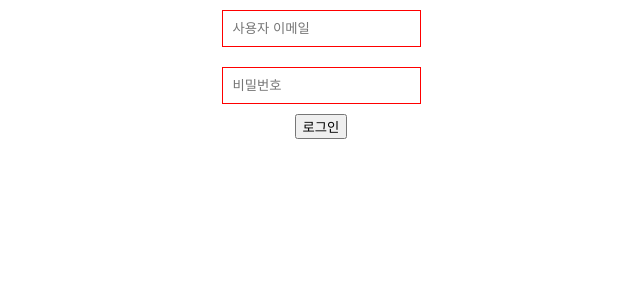
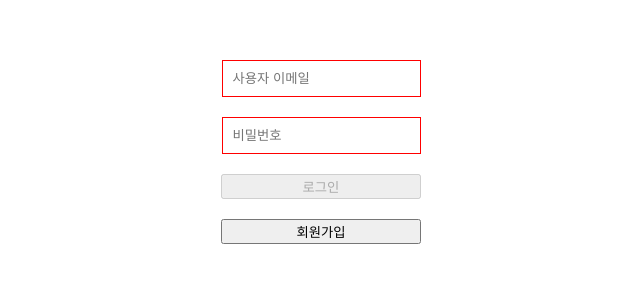
Before and after one commit to nam2350/function-component, a React (Create React App) app: page / in a window 1280 px wide. Shown: the top 300 px of the page, without its empty margins (319-959 px from the left). Built offline with nearby package versions, Linux system fonts and the light colour scheme.

Commit message:
modify:로그인 회원가입 inputcontainer같이쓰기

```diff
--- a/src/App.js
+++ b/src/App.js
@@ -2,7 +2,7 @@ import React from "react";
 import { createGlobalStyle } from "styled-components";
 import reset from "styled-reset";
 
-import LoginJM from "./Component/Jungmin/LoginJM";
+import LoginJM from "./Component/Jungmin/Login/LoginJM";
 
 const GlobalStyle = createGlobalStyle`
   ${reset}
--- a/src/Component/Jungmin/Component/Basic/Button.js
+++ b/src/Component/Jungmin/Component/Basic/Button.js
@@ -1,7 +1,16 @@
 import React from "react";
 
-const Button = ({ type, className }) => {
-  return <button className={className}>{type}</button>;
+const Button = ({ name, className, disabled, handleOnSubmit }) => {
+  return (
+    <button
+      name={name}
+      className={className}
+      onClick={handleOnSubmit}
+      disabled={disabled}
+    >
+      {name}
+    </button>
+  );
 };
 
 export default Button;
--- /dev/null
+++ b/src/Component/Jungmin/Component/Basic/InputContainer.js
@@ -0,0 +1,60 @@
+import React from "react";
+import styled from "styled-components";
+import Input from "./Input";
+import Button from "./Button";
+
+const InputContainer = ({
+  inputInfo,
+  buttonInfo,
+  handleInput,
+  handleOnSubmit,
+  disabled,
+}) => {
+  return (
+    <InputBox>
+      {inputInfo.map(({ name, type, placeholder }) => {
+        return (
+          <InputStyle
+            key={name}
+            name={name}
+            type={type}
+            placeholder={placeholder}
+            handleInput={handleInput}
+          />
+        );
+      })}
+
+      {buttonInfo.map(({ name }) => {
+        return (
+          <ButtonStyle
+            key={name}
+            name={name}
+            handleOnSubmit={handleOnSubmit}
+            disabled={name === "회원가입" ? false : disabled}
+          />
+        );
+      })}
+    </InputBox>
+  );
+};
+
+const InputStyle = styled(Input)`
+  border: 1px solid red;
+  padding: 10px;
+  margin: 10px;
+`;
+
+const ButtonStyle = styled(Button)`
+  margin: 10px;
+  width: 100%;
+`;
+
+const InputBox = styled.form`
+  display: flex;
+  flex-direction: column;
+  align-items: center;
+  margin: 50px;
+  width: 200px;
+`;
+
+export default InputContainer;
--- /dev/null
+++ b/src/Component/Jungmin/Login/LoginJM.js
@@ -0,0 +1,116 @@
+import styled from "styled-components";
+import React, { useState } from "react";
+import InputContainer from "../Component/Basic/InputContainer";
+
+const LoginJM = () => {
+  const [form, setForm] = useState({});
+  const [Sign, setSign] = useState(true);
+
+  const handleOnSubmit = (e) => {
+    e.preventDefault();
+    const { name } = e.target;
+    if (name === "로그인") {
+      console.log(form);
+      alert("로그인에 성공");
+    } else if (name === "회원가입") {
+      setSign(!Sign);
+      setForm({});
+    } else if (name === "제출") {
+      console.log(form);
+      setSign(!Sign);
+      alert("회원가입에 성공");
+      setForm({});
+    }
+  };
+  const { email, password, name } = form;
+  let signinDisabled = email && password ? false : true;
+  let signupDisabled = email && password && name ? false : true;
+  console.log(signinDisabled);
+  const handleInput = (name, value) => {
+    setForm((prev) => {
+      return { ...prev, [name]: value };
+    });
+  };
+  return (
+    <Login>
+      {Sign && (
+        <InputContainer
+          inputInfo={signinInput}
+          buttonInfo={signinButton}
+          handleOnSubmit={handleOnSubmit}
+          handleInput={handleInput}
+          disabled={signinDisabled}
+        />
+      )}
+      {!Sign && (
+        <InputContainer
+          inputInfo={signupInput}
+          buttonInfo={signupButton}
+          handleOnSubmit={handleOnSubmit}
+          handleInput={handleInput}
+          disabled={signupDisabled}
+        />
+      )}
+    </Login>
+  );
+};
+
+const Login = styled.div`
+  display: flex;
+  justify-content: center;
+`;
+
+const signinInput = [
+  {
+    id: 1,
+    name: "email",
+    type: "text",
+    placeholder: "사용자 이메일",
+  },
+  {
+    id: 2,
+    name: "password",
+    type: "password",
+    placeholder: "비밀번호",
+  },
+];
+const signupInput = [
+  {
+    id: 1,
+    name: "name",
+    type: "text",
+    placeholder: "사용자 이름",
+  },
+  {
+    id: 1,
+    name: "email",
+    type: "text",
+    placeholder: "사용자 이메일",
+  },
+  {
+    id: 2,
+    name: "password",
+    type: "password",
+    placeholder: "비밀번호",
+  },
+];
+
+const signinButton = [
+  {
+    id: 1,
+    name: "로그인",
+  },
+  {
+    id: 1,
+    name: "회원가입",
+  },
+];
+
+const signupButton = [
+  {
+    id: 1,
+    name: "제출",
+  },
+];
+
+export default LoginJM;
--- a/src/Component/Jungmin/LoginJM.js
+++ /dev/null
@@ -1,71 +0,0 @@
-import React, { useState } from "react";
-import styled from "styled-components";
-import Input from "./Component/Basic/Input";
-import Button from "./Component/Basic/Button";
-
-const LoginJM = () => {
-  const [form, setForm] = useState({});
-  const handleOnSubmit = (e) => {
-    e.preventDefault();
-    console.log(form);
-  };
-  const handleInput = (name, value) => {
-    setForm((prev) => {
-      return { ...prev, [name]: value };
-    });
-  };
-
-  return (
-    <Login>
-      <InputContainer onSubmit={handleOnSubmit}>
-        {inputBox.map(({ name, type, placeholder, id }) => {
-          return (
-            <InputStyle
-              key={id}
-              name={name}
-              type={type}
-              placeholder={placeholder}
-              handleInput={handleInput}
-            />
-          );
-        })}
-        <Button type="로그인" />
-      </InputContainer>
-    </Login>
-  );
-};
-
-const InputStyle = styled(Input)`
-  border: 1px solid red;
-  padding: 10px;
-  margin: 10px;
-`;
-
-const InputContainer = styled.form`
-  display: flex;
-  flex-direction: column;
-  align-items: center;
-  width: 400px;
-`;
-
-const Login = styled.div`
-  display: flex;
-  justify-content: center;
-`;
-
-const inputBox = [
-  {
-    id: 1,
-    name: "email",
-    type: "text",
-    placeholder: "사용자 이메일",
-  },
-  {
-    id: 2,
-    name: "password",
-    type: "password",
-    placeholder: "비밀번호",
-  },
-];
-
-export default LoginJM;
```
